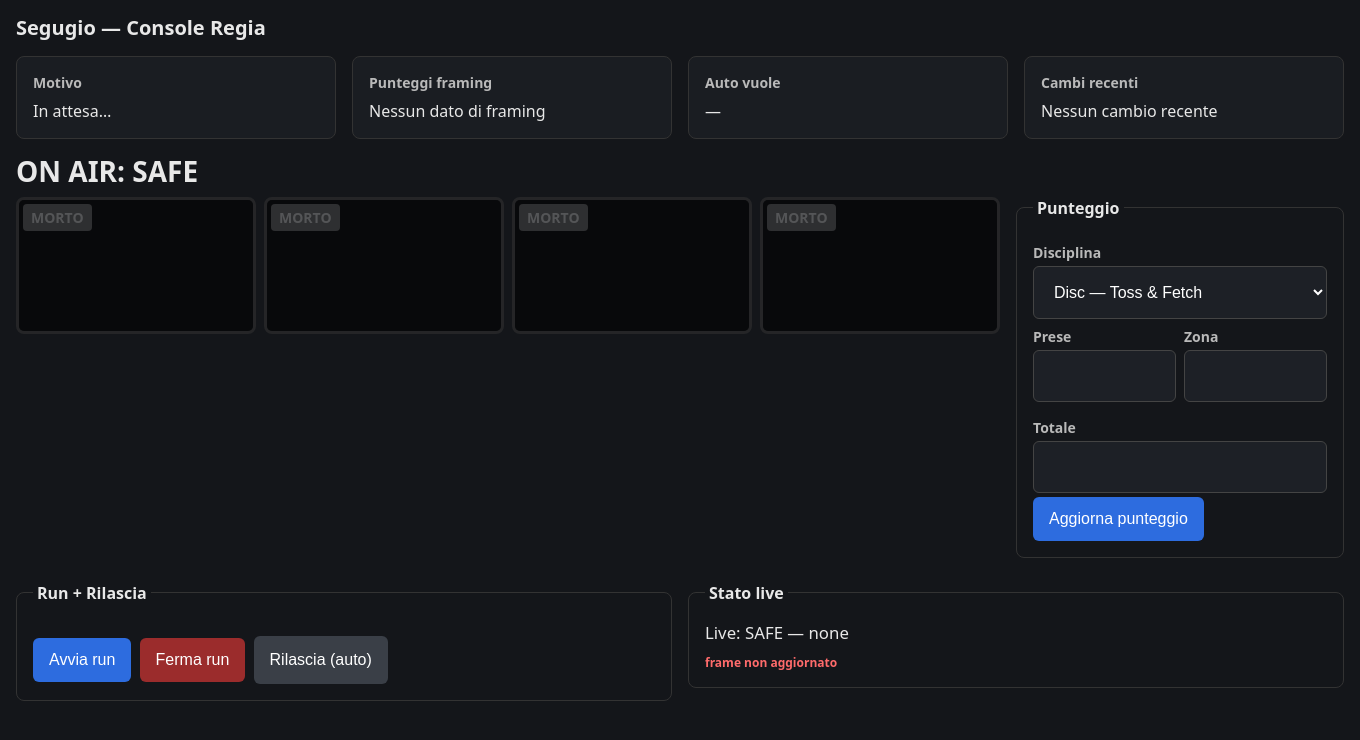
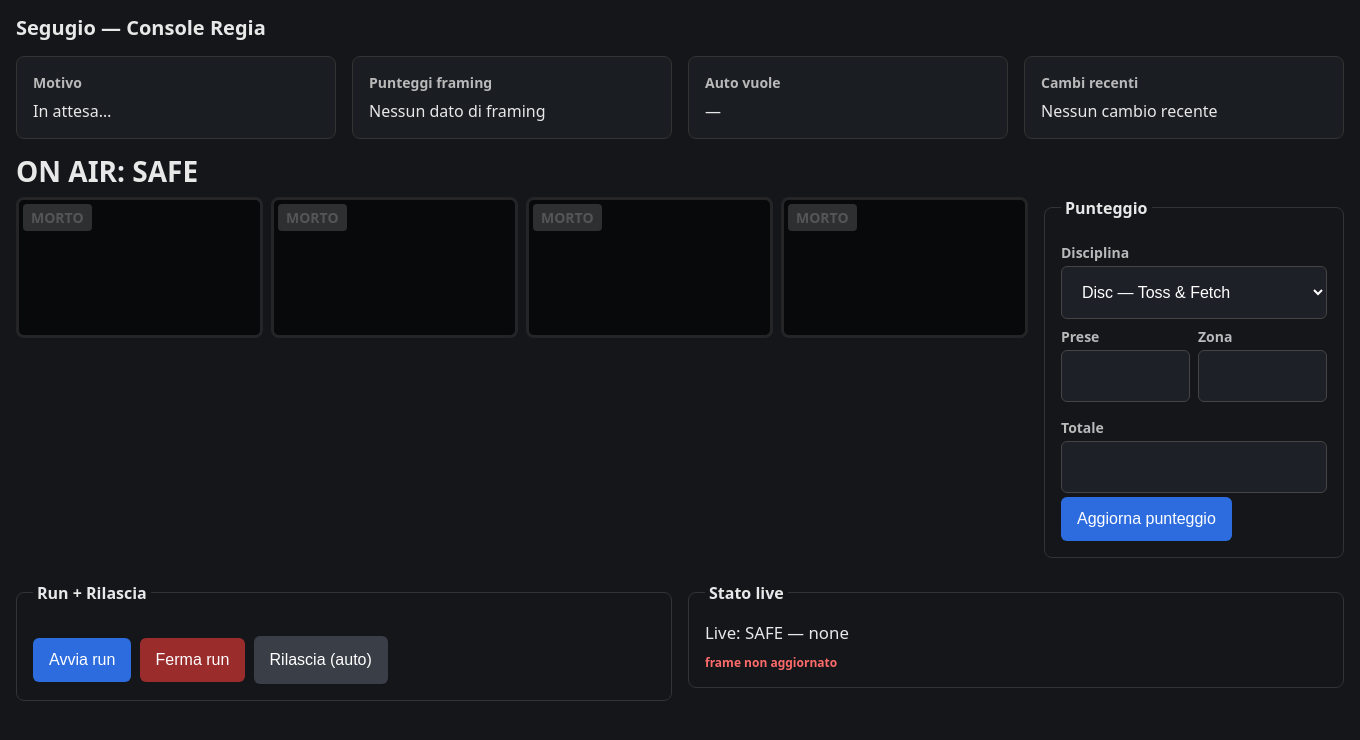
Before and after one commit to 7hemas7er/segugio, a Flask app: page / in a window 1360 px wide. Shown: the top 740 px of the page. Run offline with Flask 3, Linux system fonts and the light colour scheme; data that the repository does not hold is empty.

Commit message:
style(console): larger live (narrow Punteggio, drop multiview width cap)
Co-Authored-By: Claude Opus 4.8 (1M context) <noreply@anthropic.com>

```diff
--- a/src/segugio/ui/templates/console.html
+++ b/src/segugio/ui/templates/console.html
@@ -57,7 +57,7 @@
                   align-items: start; margin: 0 0 16px; }
     /* BAND 3b — live-row: the multiview (live) on the LEFT, the Punteggio card on the RIGHT,
        so the operator scores while watching the live. Collapses to one column below tablet width. */
-    .live-row { display: grid; grid-template-columns: 1fr minmax(320px, 380px); gap: 16px;
+    .live-row { display: grid; grid-template-columns: 1fr minmax(260px, 300px); gap: 16px;
                 align-items: start; margin: 0 0 16px; }
     .live-row > * { margin-bottom: 0; }
     .live-row > form > fieldset:last-child,
@@ -84,9 +84,9 @@
       .control-strip { grid-template-columns: 1fr; }
     }
 
-    /* --- Multiview (MVW-01/02/03): responsive grid, centered below the ON AIR banner --- */
-    .multiview { display: grid; gap: 8px; margin: 0 auto;
-                 max-width: 1280px; justify-content: center;
+    /* --- Multiview (MVW-01/02/03): the single live; fills its live-row column (no max-width
+       cap / centering, so the tile is as large as the column allows). --- */
+    .multiview { display: grid; gap: 8px;
                  grid-template-columns: repeat(auto-fit, minmax(240px, 1fr)); }
     /* Whole tile = the force control (D-02): role=button, ≥44px, no native highlight → :active. */
     .tile { position: relative; border: 3px solid #333; border-radius: 8px; overflow: hidden;
```
Also changed, not shown: .planning/STATE.md.
